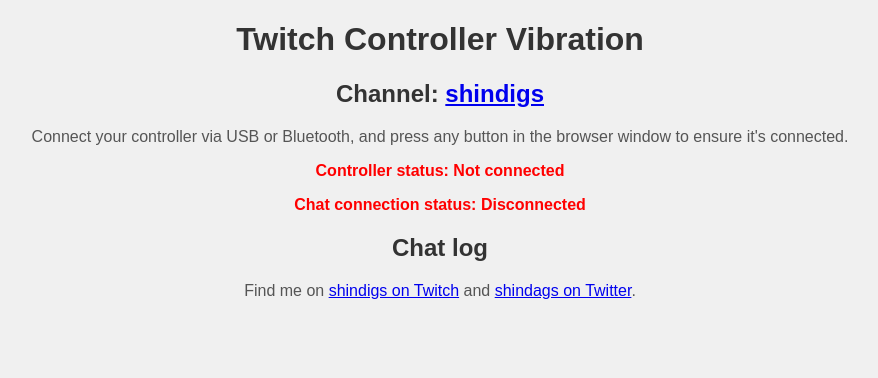
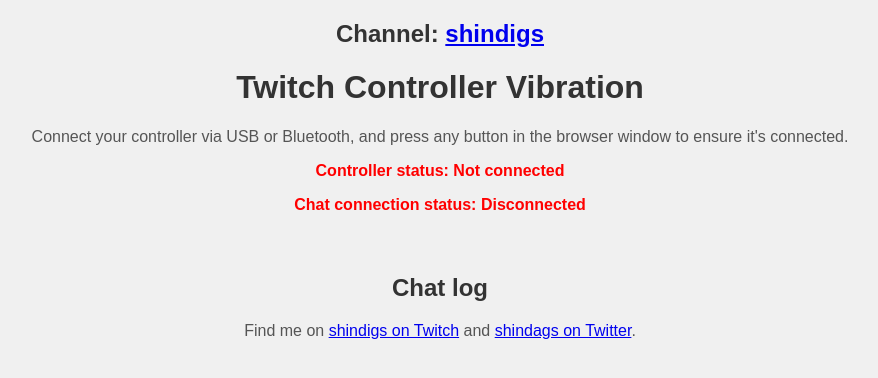
Before and after one commit to shindigsstream/twitch-vibrate, a plain HTML site: page index.html in a window 1280 px wide. Shown: the whole page, without its empty margins (200-1078 px from the left). Drawn offline with Linux system fonts and the light colour scheme.

Commit message:
better styling

```diff
--- a/index.html
+++ b/index.html
@@ -4,15 +4,16 @@
   <meta charset="UTF-8">
   <meta name="viewport" content="width=device-width, initial-scale=1.0">
   <title>Twitch Controller Vibration</title>
-  <link rel="stylesheet" href="styles.css">
+    <h2>Channel: <a href="https://twitch.tv/shindigs" target="_blank">shindigs</a></h2>
 
+   <link rel="stylesheet" href="styles.css">
   <style>
     body {
       font-family: Arial, sans-serif;
     }
 
     .hidden {
-      display: none;
+      visibility: hidden;
     }
 
     .connected {
@@ -22,15 +23,22 @@
     .not-connected {
       color: red;
     }
+
+    #vibrationContainer {
+      height: 1.5em;
+      line-height: 1.5em;
+      text-align:  center;
+    }
   </style>
 </head>
 <body>
   <h1>Twitch Controller Vibration</h1>
-  <h2>Channel: <a href="https://twitch.tv/shindigs" target="_blank">shindigs</a></h2>
   <p>Connect your controller via USB or Bluetooth, and press any button in the browser window to ensure it's connected.</p>
   <div id="controllerStatus" class="not-connected">Controller status: Not connected</div>
   <div id="chatConnectionStatus" class="not-connected">Chat connection status: Not connected</div>
-  <div id="vibrationEmoji" class="hidden">&#x1F4F3;</div>
+  <div id="vibrationContainer">
+    <span id="vibrationEmoji" class="hidden">&#x1F4F3;</span>
+  </div>
   <h2>Chat log</h2>
   <ul id="chatMessages"></ul>
   <p>Find me on <a href="https://twitch.tv/shindigs" target="_blank">shindigs on Twitch</a> and <a href="https://twitter.com/shindags" target="_blank">shindags on Twitter</a>.</p>
--- a/styles.css
+++ b/styles.css
@@ -34,6 +34,7 @@
   list-style-type: none;
   padding: 0;
   margin: 0;
+  text-align:  center;
 }
 
 li {
```
